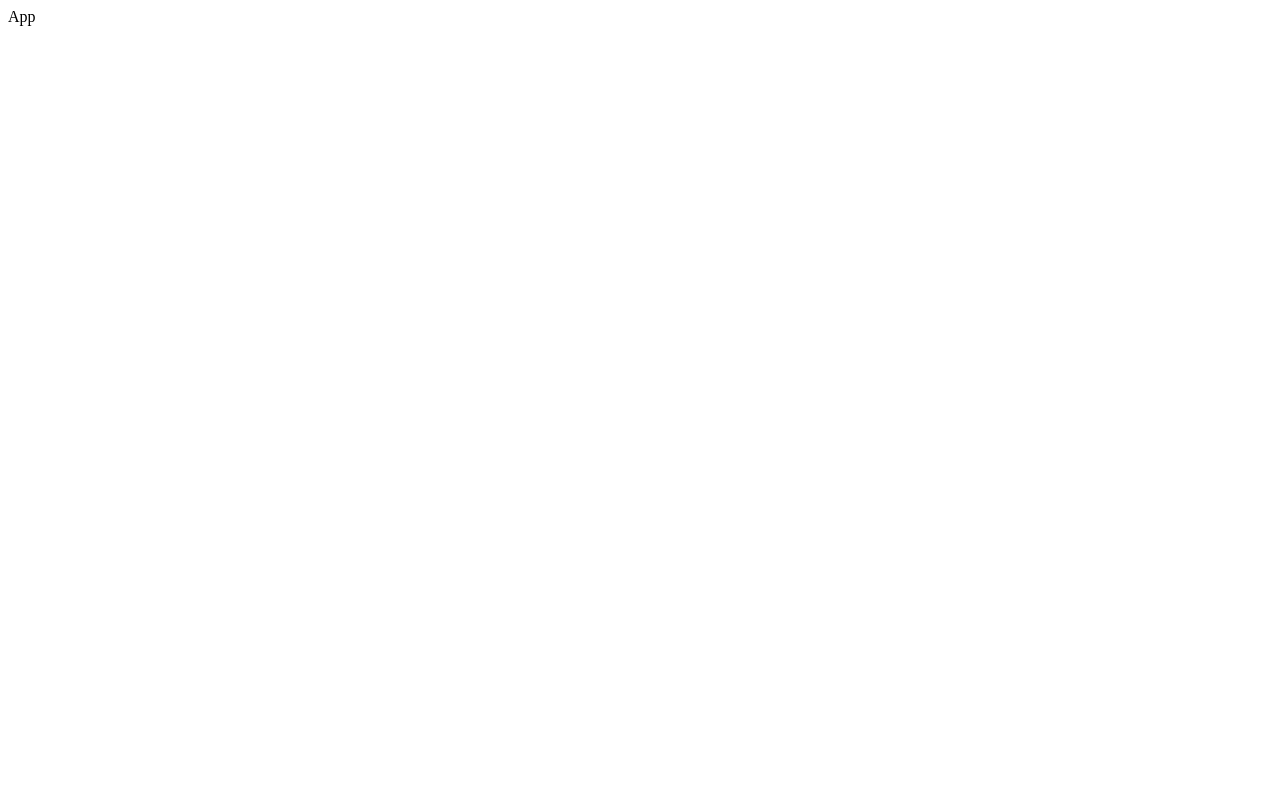
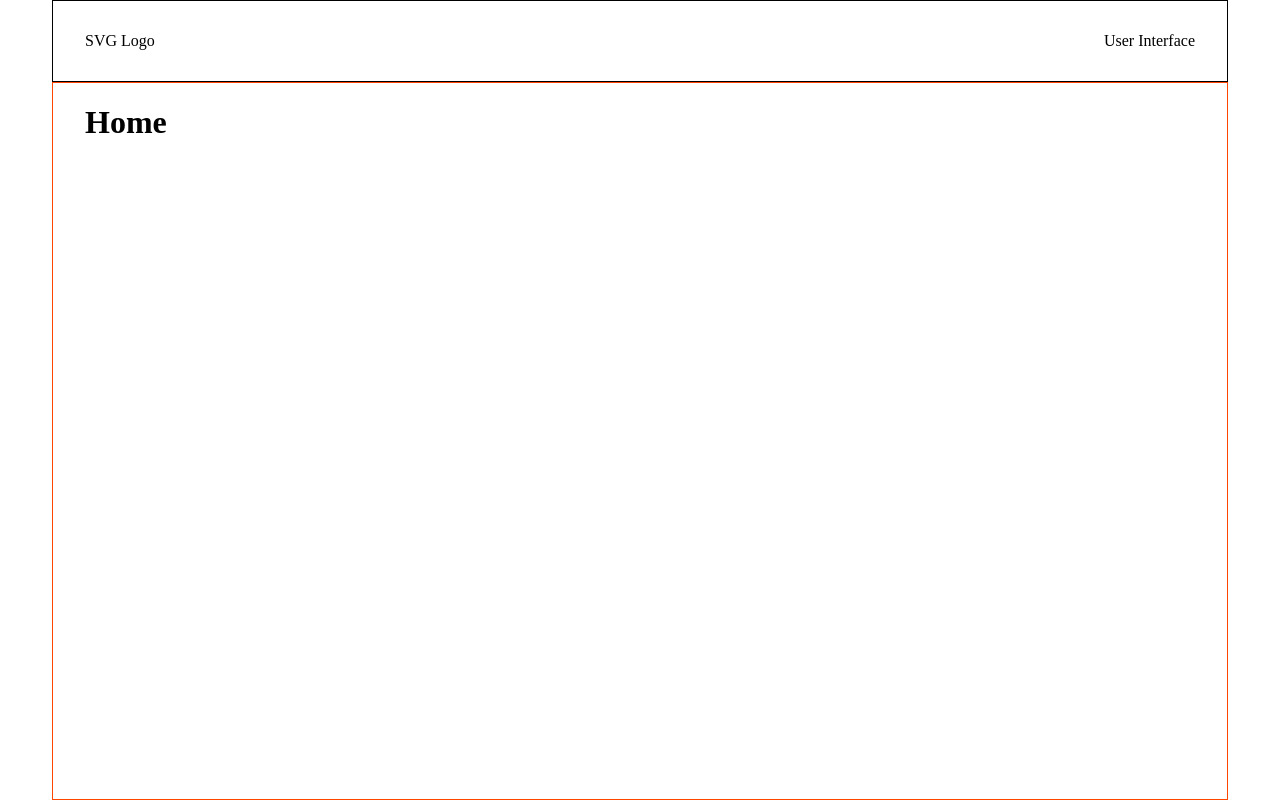
Before and after one commit to jmaladio/Reward-Store, a React (Create React App) app: page / in a window 1280 px wide. Built offline with nearby package versions, Linux system fonts and the light colour scheme.

Commit message:
feat: add normalize and base layout styles and components

```diff
--- a/package.json
+++ b/package.json
@@ -14,6 +14,7 @@
     "redux": "^4.0.5",
     "redux-thunk": "^2.3.0",
     "styled-components": "^5.2.0",
+    "styled-normalize": "^8.0.7",
     "uuid": "^8.3.1"
   },
   "scripts": {
--- a/src/components/App.js
+++ b/src/components/App.js
@@ -1,7 +1,26 @@
 import React from "react";
+import { createGlobalStyle } from "styled-components";
+import { Normalize } from "styled-normalize";
+
+import { Home } from "./pages";
+
+const GlobalStyle = createGlobalStyle`
+  header,
+  main {
+    max-width: 1110px;
+    margin: 0 auto;
+    padding: 0 32px;
+  }
+`;
 
 function App() {
-  return <div className="App">App</div>;
+  return (
+    <>
+      <Normalize />
+      <GlobalStyle />
+      <Home />
+    </>
+  );
 }
 
 export default App;
--- a/src/components/common/Header.js
+++ b/src/components/common/Header.js
@@ -0,0 +1,22 @@
+import React from "react";
+import styled from "styled-components";
+
+const HeaderWrapper = styled.header`
+  max-width: 1110px;
+  margin: 0 auto;
+  padding: 0 32px;
+  height: 80px;
+  border: 1px solid #000;
+  display: flex;
+  justify-content: space-between;
+  align-items: center;
+`;
+
+export const Header = () => {
+  return (
+    <HeaderWrapper>
+      <span>SVG Logo</span>
+      <span>User Interface</span>
+    </HeaderWrapper>
+  );
+};
--- a/src/components/common/Layout.js
+++ b/src/components/common/Layout.js
@@ -0,0 +1,17 @@
+import React from "react";
+import styled from "styled-components";
+import { Header } from "./Header";
+
+const Content = styled.main`
+  border: 1px solid orangered;
+  height: calc(100vh - 84px);
+`;
+
+export const Layout = ({ children }) => {
+  return (
+    <>
+      <Header />
+      <Content>{children}</Content>
+    </>
+  );
+};
--- /dev/null
+++ b/src/components/common/index.js
@@ -0,0 +1,2 @@
+export * from "./Layout";
+export * from "./Header";
--- a/src/components/pages/Home.js
+++ b/src/components/pages/Home.js
@@ -0,0 +1,12 @@
+import React from "react";
+import { Layout } from "components/common";
+
+export const Home = () => {
+  return (
+    <>
+      <Layout>
+        <h1>Home</h1>
+      </Layout>
+    </>
+  );
+};
--- /dev/null
+++ b/src/components/pages/index.js
@@ -0,0 +1 @@
+export * from "./Home";
```
Also changed, not shown: 1 other file (tests, documents, lock files or other folders).
